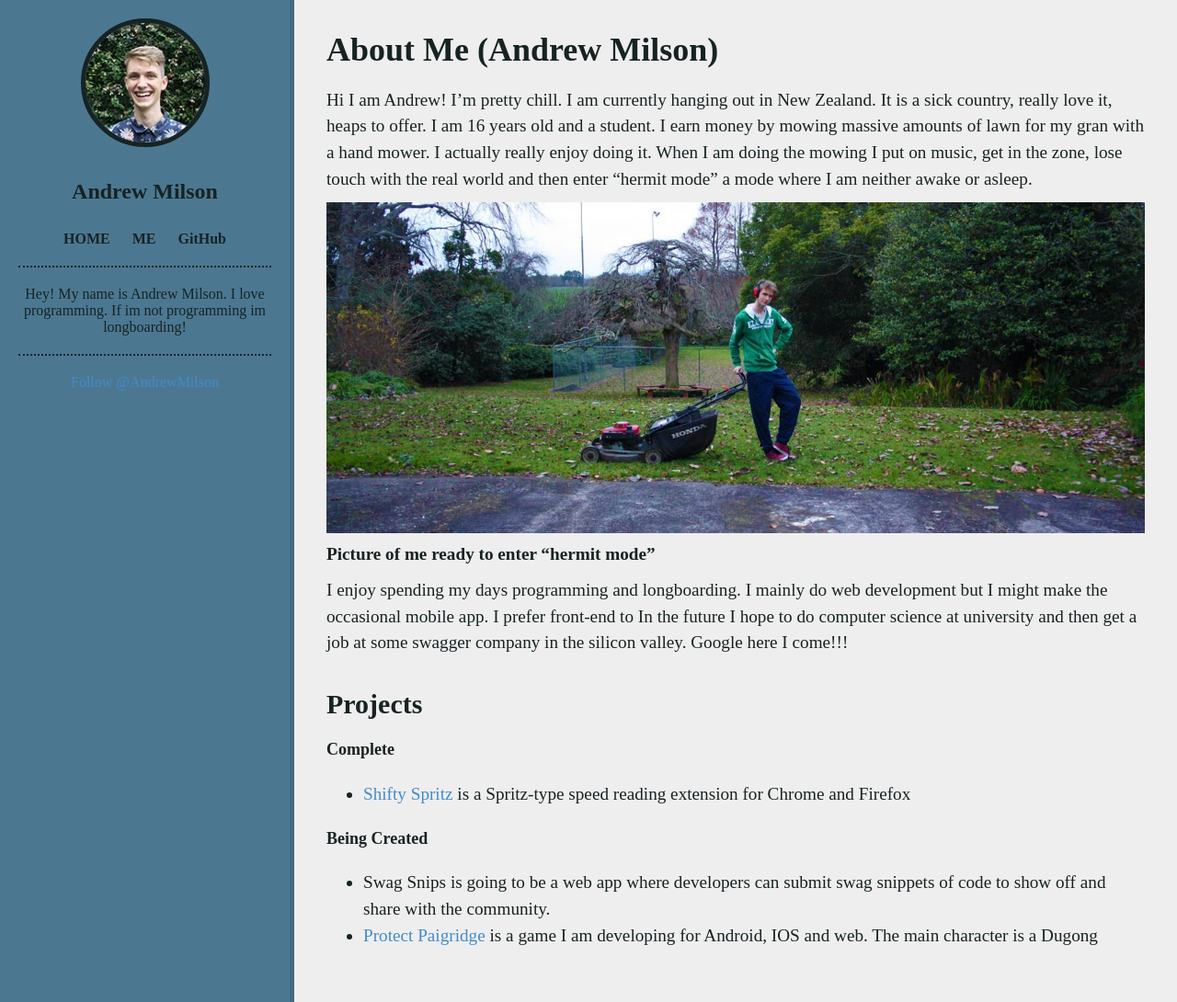
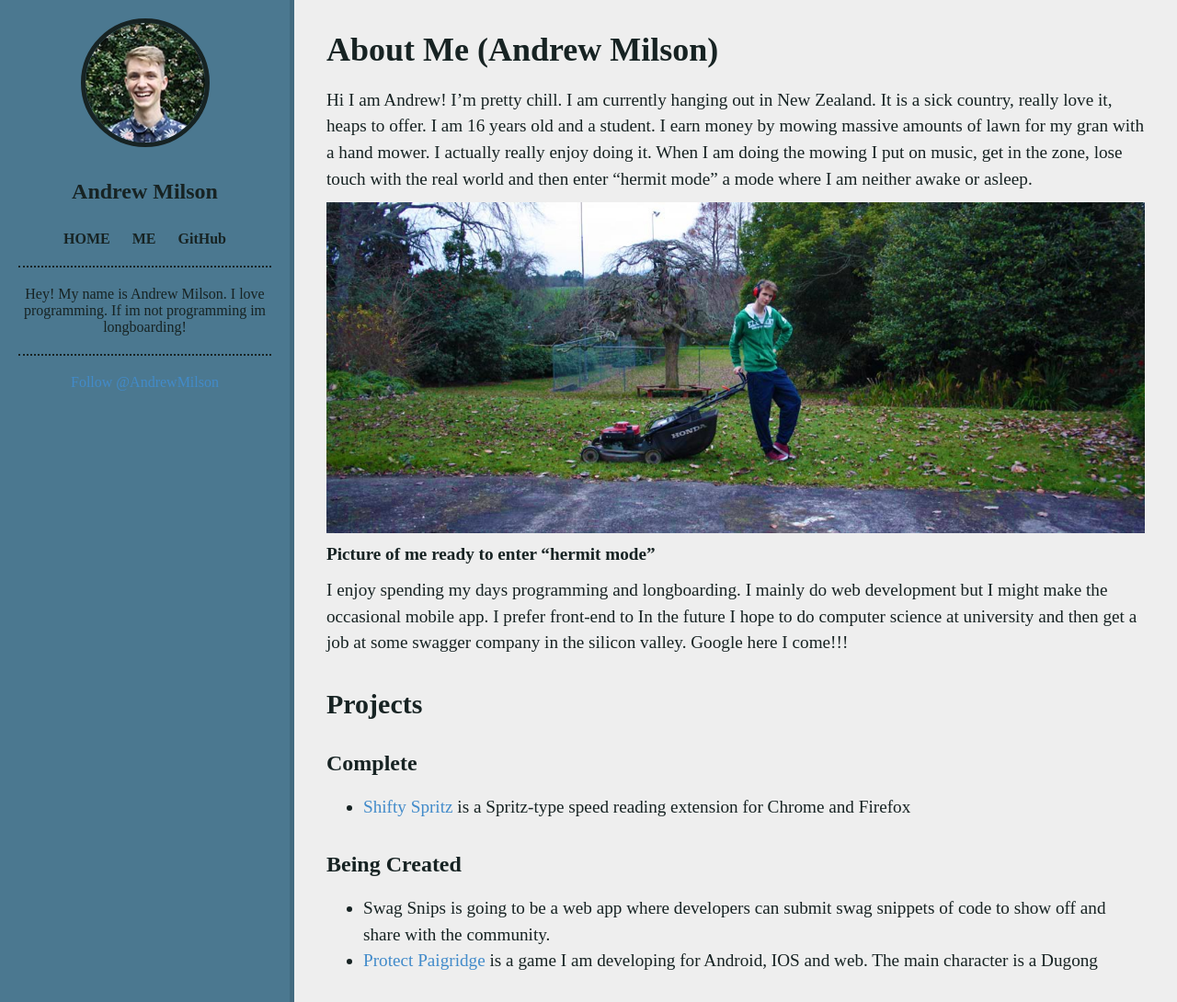
Before and after one commit to andrewmilson/andrewmilson.github.io, a Jekyll site: the page built from about.md, in a window 1280 px wide and 1090 px high. Shown: the whole window at 92% size. Built offline with Jekyll 4.4.1, drawn with Linux system fonts in a browser that asks for light colours; comment, search, counter and statistics services are not loaded.

```diff
--- a/about.md
+++ b/about.md
@@ -13,9 +13,9 @@ I enjoy spending my days programming and longboarding. I mainly do web developme
 
 ## Projects ##
 
-#### Complete ####
+### Complete ###
 + <a href="http://andrewmilson.com/shifty-spritz/" target="_blank">Shifty Spritz</a> is a Spritz-type speed reading extension for Chrome and Firefox
 
-#### Being Created ####
+### Being Created ###
 + Swag Snips is going to be a web app where developers can submit swag snippets of code to show off and share with the community.
 + <a href="http://andrewmilson.com/Protect-Paigridge/" target="_blank">Protect Paigridge</a> is a game I am developing for Android, IOS and web. The main character is a Dugong
```
